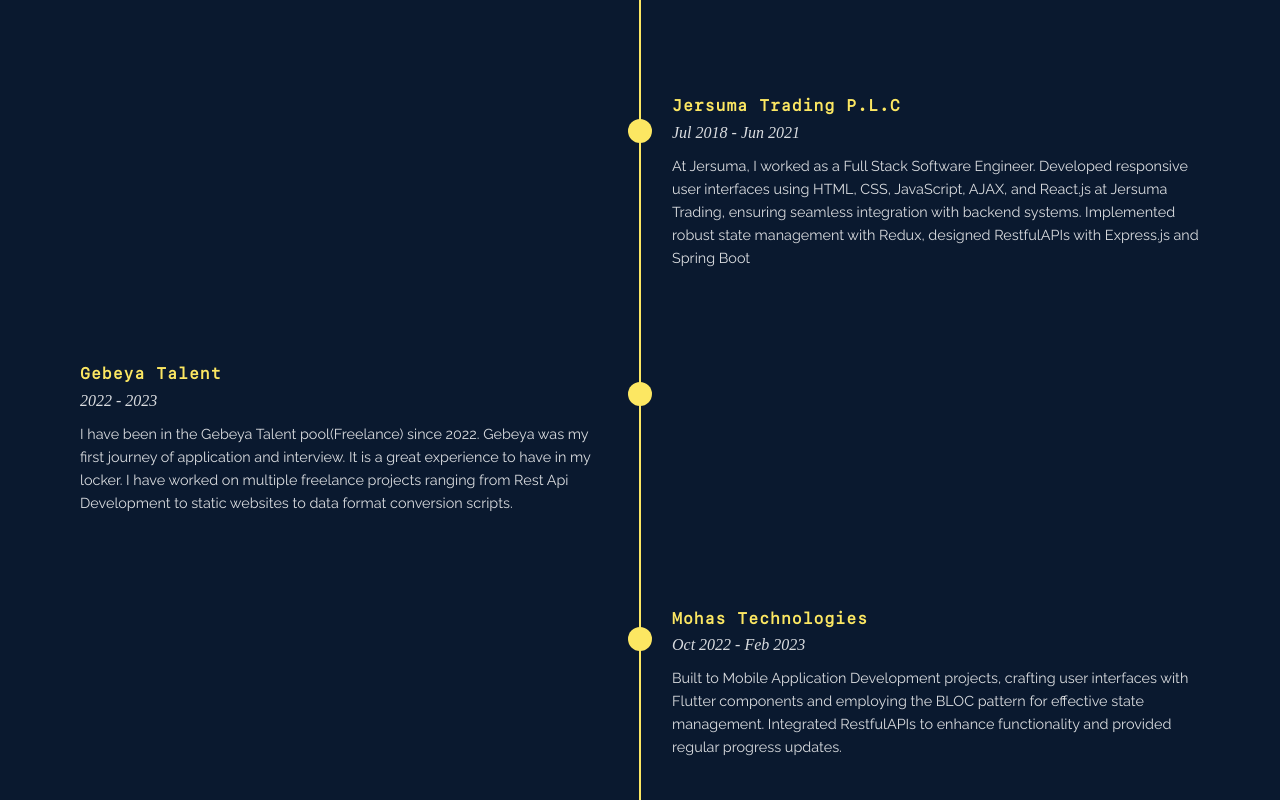
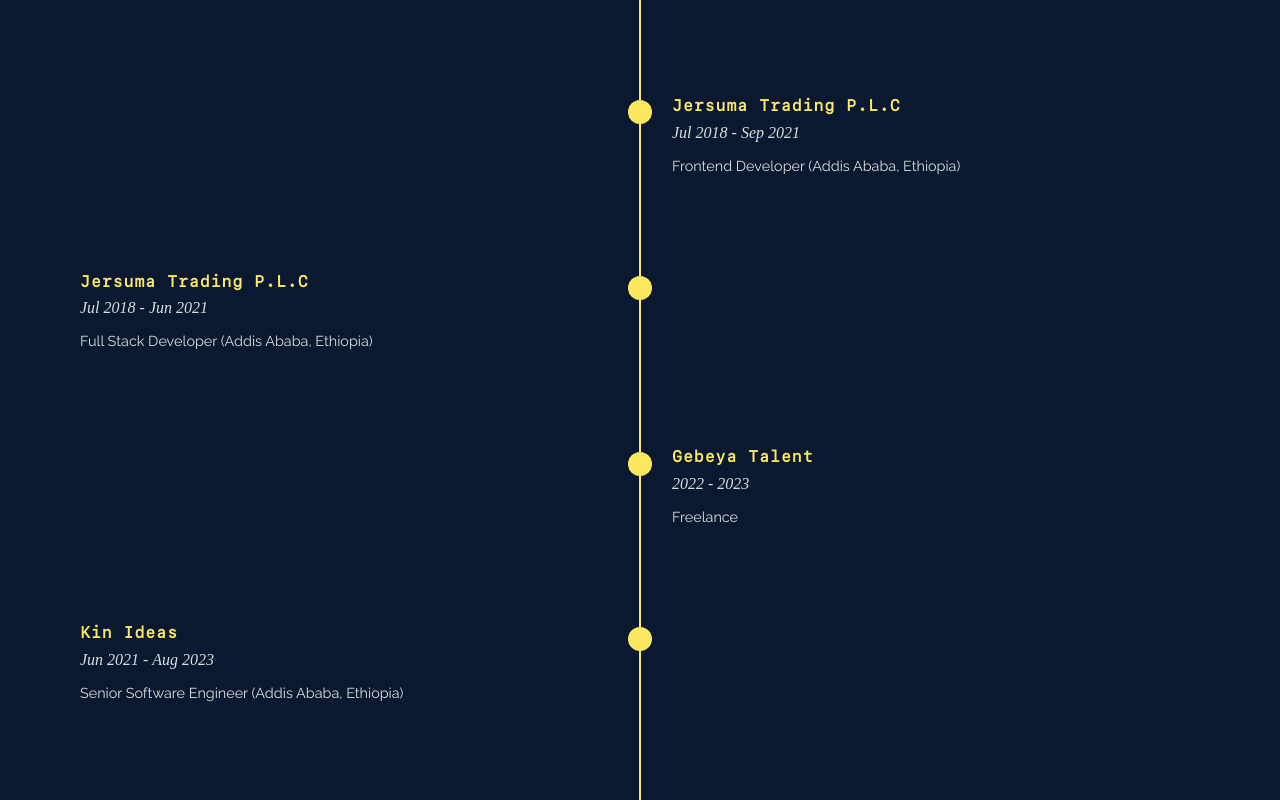
Before and after one commit to thomasalemayehu/portfolio-v2, a React (Vite) app: page / in a window 1280 px wide. Shown: the part 2020-2820 px from the top of the page. Built offline with nearby package versions, Linux system fonts and the light colour scheme; no server answers; a web font is replaced by a local one.

Commit message:
Minor Changes to content

```diff
--- a/src/content.json
+++ b/src/content.json
@@ -12,23 +12,23 @@
     },
     {
       "title": "Jersuma Trading P.L.C",
+      "timeline": "Jul 2018 - Sep 2021",
+      "description": "Frontend Developer (Addis Ababa, Ethiopia)"
+    },
+    {
+      "title": "Jersuma Trading P.L.C",
       "timeline": "Jul 2018 - Jun 2021",
-      "description": " At Jersuma, I worked as a Full Stack Software Engineer. Developed responsive user interfaces using HTML, CSS, JavaScript, AJAX, and React.js at Jersuma Trading, ensuring seamless integration with backend systems. Implemented robust state management with Redux, designed RestfulAPIs with Express.js and Spring Boot"
+      "description": "Full Stack Developer (Addis Ababa, Ethiopia)"
     },
     {
       "title": "Gebeya Talent",
       "timeline": "2022 - 2023",
-      "description": "I have been in the Gebeya Talent pool(Freelance) since 2022. Gebeya was my first journey of application and interview. It is a great experience to have in my locker. I have worked on multiple freelance projects ranging from Rest Api Development to static websites to data format conversion scripts."
-    },
-    {
-      "title": "Mohas Technologies",
-      "timeline": "Oct 2022 - Feb 2023",
-      "description": "Built to Mobile Application Development projects, crafting user interfaces with Flutter components and employing the BLOC pattern for effective state management. Integrated RestfulAPIs to enhance functionality and provided regular progress updates."
+      "description": "Freelance"
     },
     {
       "title": "Kin Ideas",
-      "timeline": "Apr 2021 - Aug 2023",
-      "description": "Developed end to end systems with React.js, Flutter, Express.js, Django, PostgreSQL and Firebase. Implemented OAuth2 and OTP authentication for web and mobile applications. Conducted code reviews, provided feedback on GitHub pull requests, and ensured code quality standards"
+      "timeline": "Jun 2021 - Aug 2023",
+      "description": "Senior Software Engineer (Addis Ababa, Ethiopia)"
     },
 
     {
@@ -37,6 +37,6 @@
       "description": "Pursuing my higher education at Maharashi International University. Took important courses like Advanced Software Development, Enterprise Architecture, Algorithms and Web Application Development. Standing GPA of 3.85. Currently in the CPT phase of my education while courses continue via distance learning."
     }
   ],
-  "location": "Fairfield,Iowa, USA",
+  "location": "Charlotte,North Carolina, USA",
   "email": "thomas2alexmech@gmail.com"
 }
--- a/src/pages/Projects.tsx
+++ b/src/pages/Projects.tsx
@@ -4,59 +4,59 @@
 import SideProject from "../components/SideProject";
 
 function Projects() {
-  const projectInfo = [
-    {
-      id: 1,
-      title: "Airbnb Clone",
-      description_short:
-        "A clone Airbnb website that can be used to view and book rooms/stays in different locations",
-      header_image_path: `/img/projects/Airbnb-Clone.png`,
-      github_link: "https://github.com/thomasalemayehu/Airbnb-Clone.git",
-      // external_link: "https://airbnb-clone-kappa-wine.vercel.app/",
-    },
-    {
-      id: 2,
-      title: "Amazon Clone",
-      description_short:
-        "A clone E-Commerce website that allows purchase of different items",
-      header_image_path: `/img/projects/Amazon-Clone.png`,
-      github_link: "https://github.com/thomasalemayehu/Amazon-Clone",
-      // external_link: "https://amazon-clone-two-gold.vercel.app/",
-    },
-    {
-      id: 3,
-      title: "Ethiopian Fantasy Premier League - Admin",
-      description_short:
-        "A point based competitive platform that rewards users based on real world player performance of selected players. Web application allows admins to maintain teams in league, players, fixtures , fixtures scheduling and lineups.",
-      header_image_path: `/img/projects/EFPL.png`,
-      github_link: "https://github.com/thomasalemayehu/EFPL",
-      // external_link: "https://efpl-app.web.app",
-    },
-    {
-      id: 4,
-      title: "Ethiopian Fantasy Premier League - User",
-      description_short:
-        "A point based competitive platform that rewards users based on real world player performance of selected players. Mobile application allows users to select teams, view player information, view fixtures , view points gained ..",
-      header_image_path: `/img/projects/EFPL-User.jpg`,
-      github_link: "https://github.com/thomasalemayehu/EFPL",
-    },
-    {
-      id: 5,
-      title: "Addis Complaints",
-      description_short:
-        "A web based complaint system made free from common web vulnerabilities such as XSS, SQLi, CSRF and automation etc.",
-      header_image_path: `/img/projects/Addis-Complaints.png`,
-      github_link: "https://github.com/thomasalemayehu/Addis-Complaints",
-    },
-    {
-      id: 6,
-      title: "MicroBanka",
-      description_short:
-        "An online banking application built with an Express.js and MongoDB backend and an HTML,CSS,AJAX and JavaScript frontend that allows users to transfer,deposit and withdraw money.",
-      header_image_path: `/img/projects/MicroBanka.jpg`,
-      github_link: "https://github.com/thomasalemayehu/WAP-Project",
-    },
-  ];
+  // const projectInfo = [
+  //   {
+  //     id: 1,
+  //     title: "Airbnb Clone",
+  //     description_short:
+  //       "A clone Airbnb website that can be used to view and book rooms/stays in different locations",
+  //     header_image_path: `/img/projects/Airbnb-Clone.png`,
+  //     github_link: "https://github.com/thomasalemayehu/Airbnb-Clone.git",
+  //     // external_link: "https://airbnb-clone-kappa-wine.vercel.app/",
+  //   },
+  //   {
+  //     id: 2,
+  //     title: "Amazon Clone",
+  //     description_short:
+  //       "A clone E-Commerce website that allows purchase of different items",
+  //     header_image_path: `/img/projects/Amazon-Clone.png`,
+  //     github_link: "https://github.com/thomasalemayehu/Amazon-Clone",
+  //     // external_link: "https://amazon-clone-two-gold.vercel.app/",
+  //   },
+  //   {
+  //     id: 3,
+  //     title: "Ethiopian Fantasy Premier League - Admin",
+  //     description_short:
+  //       "A point based competitive platform that rewards users based on real world player performance of selected players. Web application allows admins to maintain teams in league, players, fixtures , fixtures scheduling and lineups.",
+  //     header_image_path: `/img/projects/EFPL.png`,
+  //     github_link: "https://github.com/thomasalemayehu/EFPL",
+  //     // external_link: "https://efpl-app.web.app",
+  //   },
+  //   {
+  //     id: 4,
+  //     title: "Ethiopian Fantasy Premier League - User",
+  //     description_short:
+  //       "A point based competitive platform that rewards users based on real world player performance of selected players. Mobile application allows users to select teams, view player information, view fixtures , view points gained ..",
+  //     header_image_path: `/img/projects/EFPL-User.jpg`,
+  //     github_link: "https://github.com/thomasalemayehu/EFPL",
+  //   },
+  //   {
+  //     id: 5,
+  //     title: "Addis Complaints",
+  //     description_short:
+  //       "A web based complaint system made free from common web vulnerabilities such as XSS, SQLi, CSRF and automation etc.",
+  //     header_image_path: `/img/projects/Addis-Complaints.png`,
+  //     github_link: "https://github.com/thomasalemayehu/Addis-Complaints",
+  //   },
+  //   {
+  //     id: 6,
+  //     title: "MicroBanka",
+  //     description_short:
+  //       "An online banking application built with an Express.js and MongoDB backend and an HTML,CSS,AJAX and JavaScript frontend that allows users to transfer,deposit and withdraw money.",
+  //     header_image_path: `/img/projects/MicroBanka.jpg`,
+  //     github_link: "https://github.com/thomasalemayehu/WAP-Project",
+  //   },
+  // ];
 
   const mentions = [
     {
@@ -79,6 +79,30 @@
       description_short:
         "A collection of python based malware including ransomware, backdoor and backdoor with clustering.",
       github_link: "https://github.com/thomasalemayehu/FITS-Project",
+    },
+
+    {
+      id: 4,
+      title: "MicroBanka",
+      description_short:
+        "An online banking application built with an Express.js and MongoDB backend and an HTML,CSS,AJAX and JavaScript frontend that allows users to transfer,deposit and withdraw money.",
+      github_link: "https://github.com/thomasalemayehu/WAP-Project",
+    },
+
+    {
+      id: 30,
+      title: "Ethiopian Fantasy Premier League - Admin",
+      description_short:
+        "A point based competitive platform that rewards users based on real world player performance of selected players. Web application allows admins to maintain teams in league, players, fixtures , fixtures scheduling and lineups.",
+      github_link: "https://github.com/thomasalemayehu/EFPL",
+      // external_link: "https://efpl-app.web.app",
+    },
+    {
+      id: 40,
+      title: "Ethiopian Fantasy Premier League - User",
+      description_short:
+        "A point based competitive platform that rewards users based on real world player performance of selected players. Mobile application allows users to select teams, view player information, view fixtures , view points gained ..",
+      github_link: "https://github.com/thomasalemayehu/EFPL",
     },
 
     {
@@ -143,6 +167,7 @@
 
   return (
     <main className={projectStyles.container} id="WorkSection">
+      {/*
       <h3>My Projects</h3>
 
       <div className={projectStyles.cards__container}>
@@ -150,6 +175,7 @@
           <LeadProjectCard key={index} projectInfo={project}></LeadProjectCard>
         ))}
       </div>
+      */}
 
       <h4>Noteworthy Project Mentions</h4>
       <div className={projectStyles.mentionContainer}>
```
